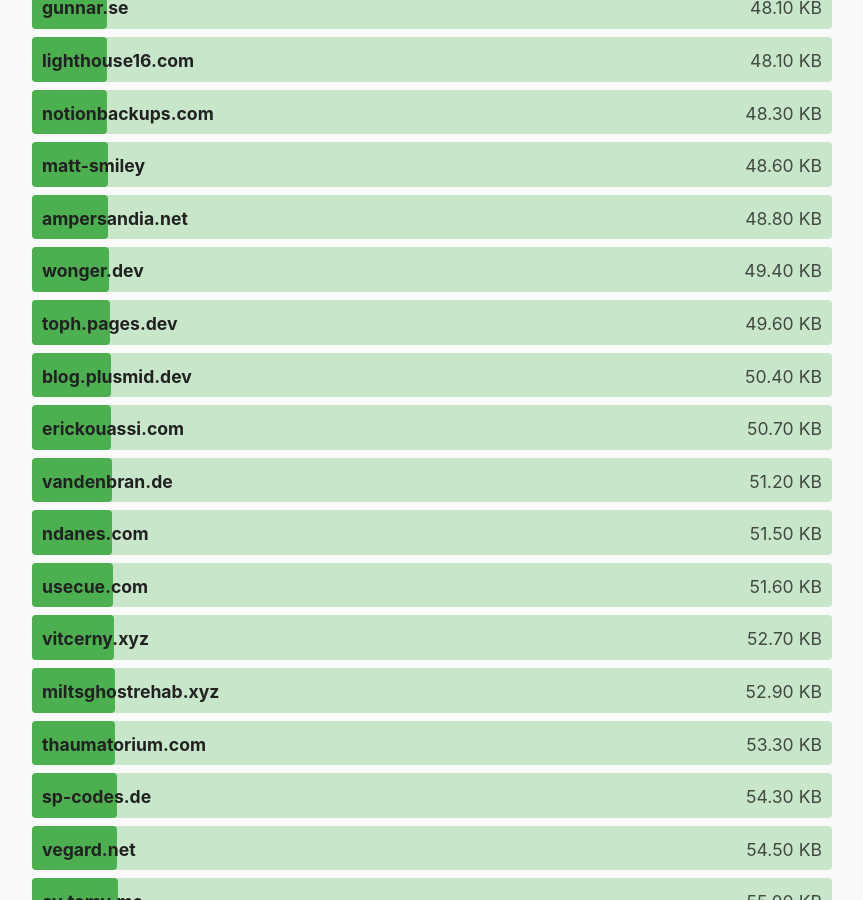
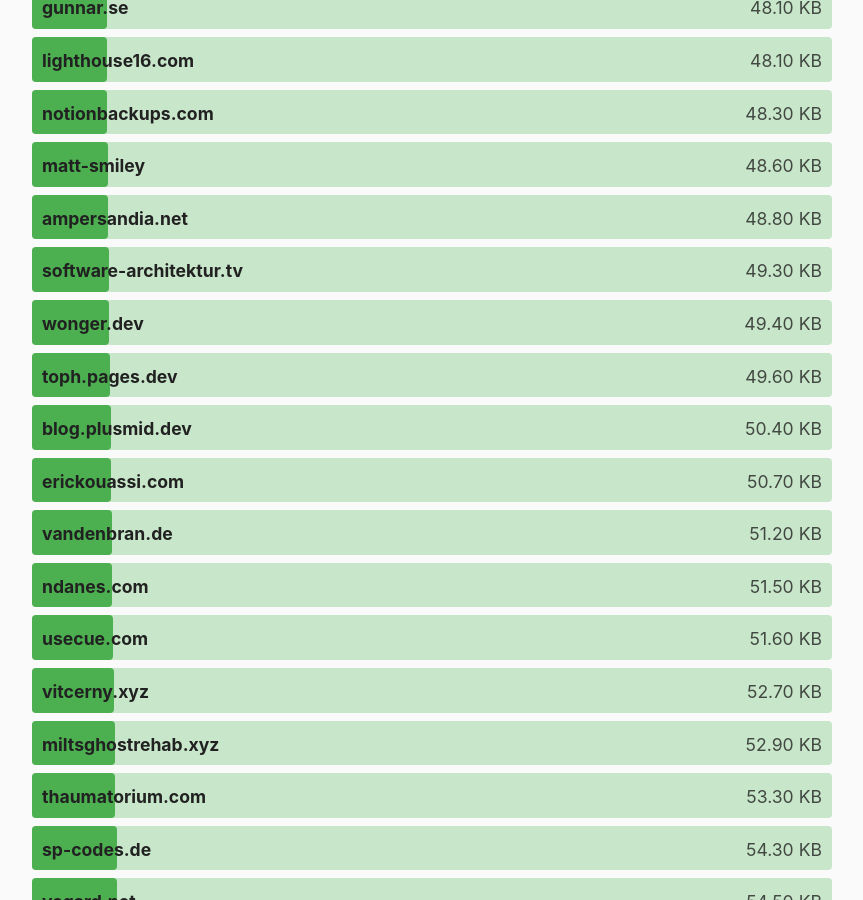
Before and after one commit to kevquirk/512kb.club, a Jekyll site: the page built from index.md, in a window 1280 px wide and 900 px high, scrolled down 17101 px. Shown: the whole window, without its empty margins (208-1071 px from the left). Built offline with Jekyll 4.4.1, drawn with Linux system fonts in a browser that asks for light colours.

Commit message:
Added software-architektur.tv

```diff
--- a/_data/sites.yml
+++ b/_data/sites.yml
@@ -3178,6 +3178,11 @@
   size: 103
   last_checked: 2023-11-06
 
+- domain: software-architektur.tv
+  url: https://software-architektur.tv/
+  size: 49.3
+  last_checked: 2024-04-04
+
 - domain: soeren.codes
   url: https://soeren.codes/
   size: 10.0
```
